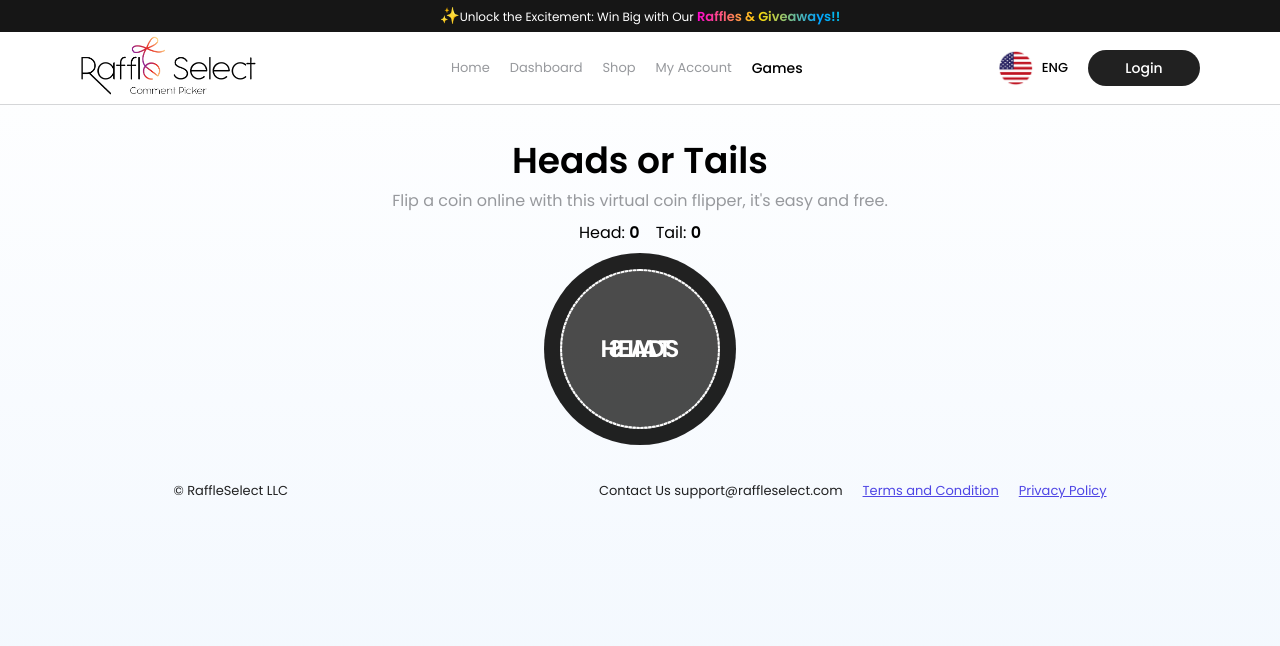
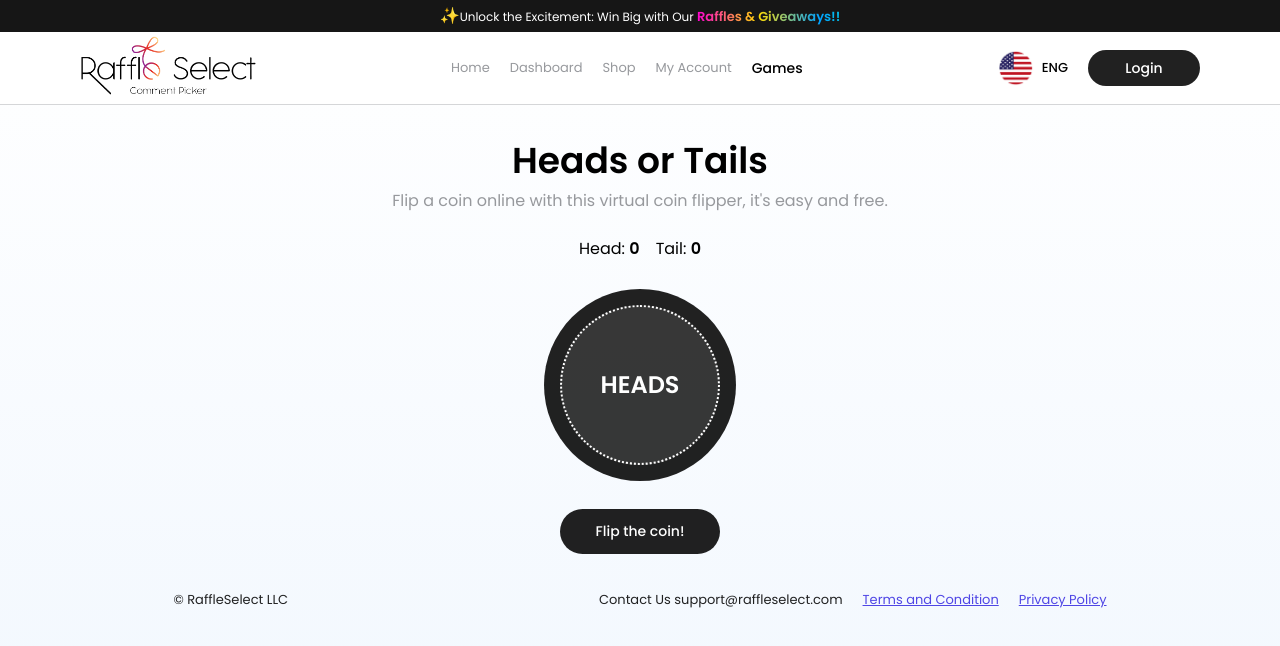
Before and after one commit to ikainatali/raffleselectclone, a React (Vite) app in the folder frontend/: page /games/flip-coin in a window 1280 px wide. Shown: the top 646 px of the page. Built offline with nearby package versions, Linux system fonts and the light colour scheme; a web font is replaced by a local one.

Commit message:
flip coin complete

```diff
--- a/frontend/src/App.css
+++ b/frontend/src/App.css
@@ -165,27 +165,58 @@ tbody tr td:not(:first-child) {
   z-index: 10;
 }
 
+.coin-heads {
+  backface-visibility: hidden;
+}
 
 .coin-tails {
-  transform: rotateY(180deg);
+  backface-visibility: hidden;
 }
 
+.coin-tails {
+  transform: rotateX(180deg);
+}
+
+.coins.heads {
+  animation: spin-heads 2s forwards;
+}
+
+.coins.tails {
+  animation: spin-tails 2s forwards;
+}
+
+/* .coins.active {}
+
+.coins.inactive {} */
+
 @keyframes spin-heads {
-  from {
-    transform: rotateY(0);
+  0% {
+    transform: rotateX(0) scale(1);
+
   }
 
-  to {
-    transform: rotateX(1800deg);
+  50% {
+    transform: rotateX(1800deg) scale(1.3);
+  }
+
+  100% {
+    transform: rotateX(3600deg) scale(1);
+
   }
 }
 
 @keyframes spin-tails {
-  from {
-    transform: rotateY(0);
+  0% {
+    transform: rotateX(0) scale(1);
+
   }
 
-  to {
-    transform: rotateX(1980deg);
+  50% {
+    transform: rotateX(1980deg) scale(1.3);
+  }
+
+  100% {
+    transform: rotateX(3960deg) scale(1);
+
   }
 }
--- a/frontend/src/components/games/FlipCoin.tsx
+++ b/frontend/src/components/games/FlipCoin.tsx
@@ -1,12 +1,28 @@
-import { useState } from "react";
+import { useEffect, useState } from "react";
 import Section from "../Section";
+import clsx from "clsx";
+import Button from "../ui/Button";
 
 const FlipCoin = () => {
-  const [val, setVal] = useState(-1);
+  const [active, setActive] = useState(0);
+  const [countHeads, setCountHeads] = useState(0);
+  const [countTails, setCountTails] = useState(0);
+  let [val, setVal] = useState(-1);
+
   const flipCoin = () => {
-    setVal(-1);
-    setTimeout(() => {}, timeout);
+    val = Math.random();
+    setTimeout(() => {
+      setVal(val);
+    }, 100);
+    setTimeout(() => {
+      setActive(val);
+      console.log(val);
+      val >= 0.5
+        ? setCountHeads(countHeads + 1)
+        : setCountTails(countTails + 1);
+    }, 2000);
   };
+
   return (
     <>
       <Section>
@@ -19,31 +35,51 @@ const FlipCoin = () => {
               Flip a coin online with this virtual coin flipper, it's easy and
               free.
             </p>
-            <h4 className="text-base font-poppins space-x-4">
+            <h4 className="text-base font-poppins space-x-4 pt-4">
               <span>
-                Head: <span className="font-semibold">0</span>
+                Head: <span className="font-semibold">{countHeads}</span>
               </span>
               <span>
-                Tail: <span className="font-semibold">0</span>
+                Tail: <span className="font-semibold">{countTails}</span>
               </span>
             </h4>
-            <div className="coin-container">
-              <div className="coins w-48 h-48 bg-blackLight rounded-full relative">
+            <div className="coin-container py-5">
+              <div
+                className={clsx(
+                  "coins w-48 h-48 bg-blackLight rounded-full relative",
+                  val > 0 ? (val >= 0.5 ? "heads" : "tails") : ""
+                )}
+              >
                 <div className="coin-heads absolute w-full h-full flex justify-center items-center">
                   <div className="flex justify-center items-center w-40 h-40 bg-white/10 dotted-line border-2 border-dotted border-white rounded-full">
                     <span className="text-center text-2xl font-poppins font-semibold uppercase text-white">
-                      Heads
+                      {active > 0
+                        ? active >= 0.5
+                          ? "Heads"
+                          : "Tails"
+                        : "Heads"}
+                      {/* {val > 0 ? (val >= 0.5 ? "heads" : "tails") : "Heads"} */}
                     </span>
                   </div>
                 </div>
                 <div className="coin-tails absolute w-full h-full flex justify-center items-center">
                   <div className="flex justify-center items-center w-40 h-40 bg-white/10 dotted-line border-2 border-dotted border-white rounded-full">
                     <span className="text-center text-2xl font-poppins font-semibold uppercase text-white">
-                      Tails
+                      {active > 0
+                        ? active >= 0.5
+                          ? "Heads"
+                          : "Tails"
+                        : "Tails"}
+                      {/* {val > 0 ? (val >= 0.5 ? "heads" : "tails") : "Tails"} */}
                     </span>
                   </div>
                 </div>
               </div>
+            </div>
+            <div onClick={() => flipCoin()}>
+              <Button link="#" textSize={14} margin={4} width={40}>
+                Flip the coin!
+              </Button>
             </div>
           </div>
         </div>
--- a/frontend/src/components/ui/Button.tsx
+++ b/frontend/src/components/ui/Button.tsx
@@ -4,6 +4,7 @@ import { Link } from "react-router-dom";
 import { FaArrowRightLong } from "react-icons/fa6";
 
 type ButtonProps = {
+  link?: string;
   width?: number;
   padding?: number;
   paddingY?: number;
@@ -14,6 +15,7 @@ type ButtonProps = {
 };
 
 const Button = ({
+  link,
   width,
   padding,
   paddingY,
@@ -23,7 +25,7 @@ const Button = ({
   textSize,
 }: ButtonProps) => {
   return (
-    <Link to="/">
+    <Link to={link ? `${link}` : "/"}>
       <button
         className={clsx(
           "btn-transition btn-arrow flex justify-center items-center gap-2 rounded-full text-white font-poppins font-medium",
```
